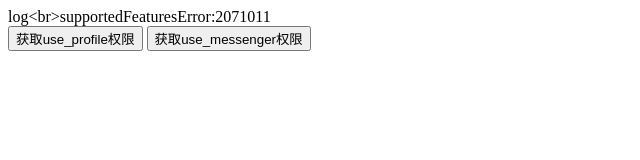
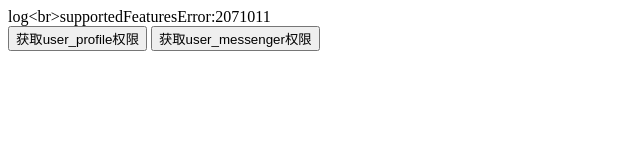
Before and after one commit to aiaisl/facebok-messenger-webview, a plain HTML site: page index.html in a window 1280 px wide. Shown: the full height of the page, 0-640 px from the left. Drawn offline with Linux system fonts and the light colour scheme.

Commit message:
Update index.html

```diff
--- a/index.html
+++ b/index.html
@@ -9,8 +9,8 @@
 </head>
 <body>
     <div id="log">log</div>
-    <button id="useProfileButton">获取use_profile权限</button>
-    <button id="useMessengerButton">获取use_messenger权限</button>
+    <button id="useProfileButton">获取user_profile权限</button>
+    <button id="useMessengerButton">获取user_messenger权限</button>
     <script src="./index.js?t=1"></script>
     <script>
         (function(d, s, id){
```
